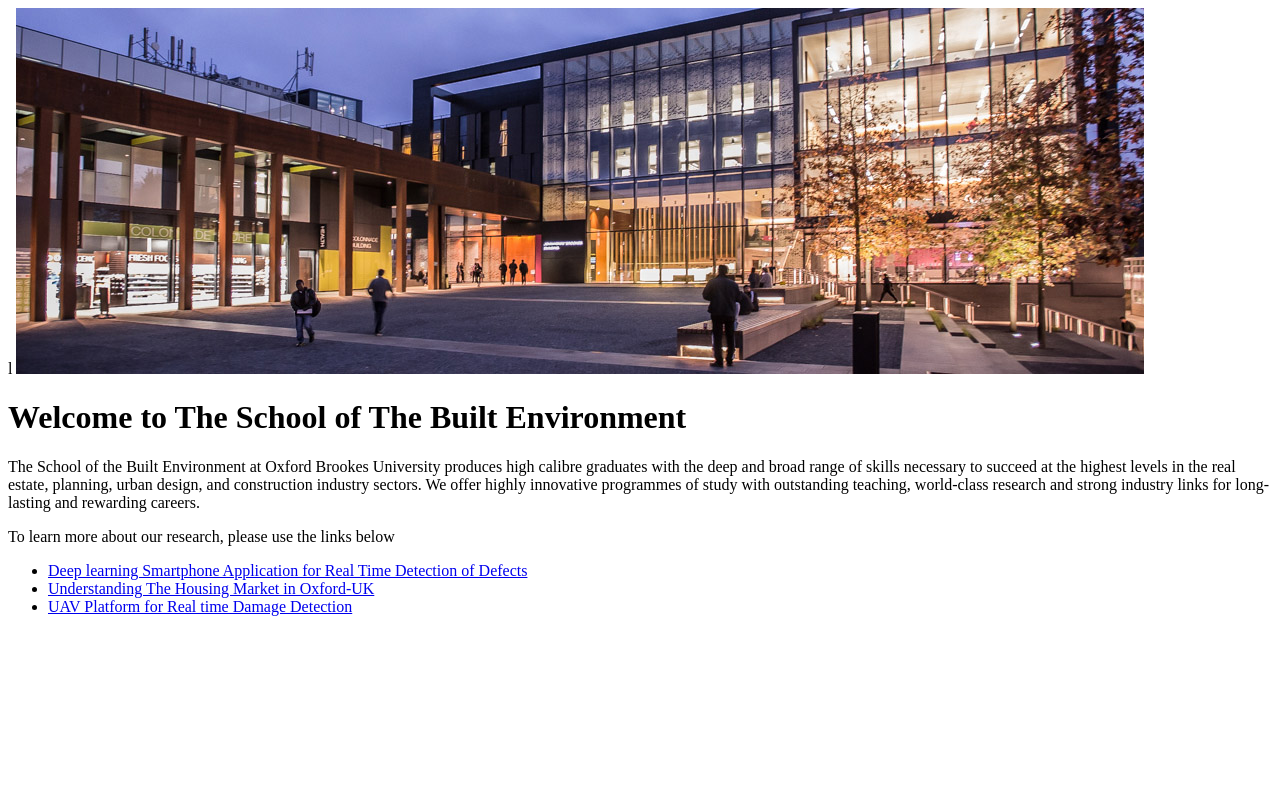
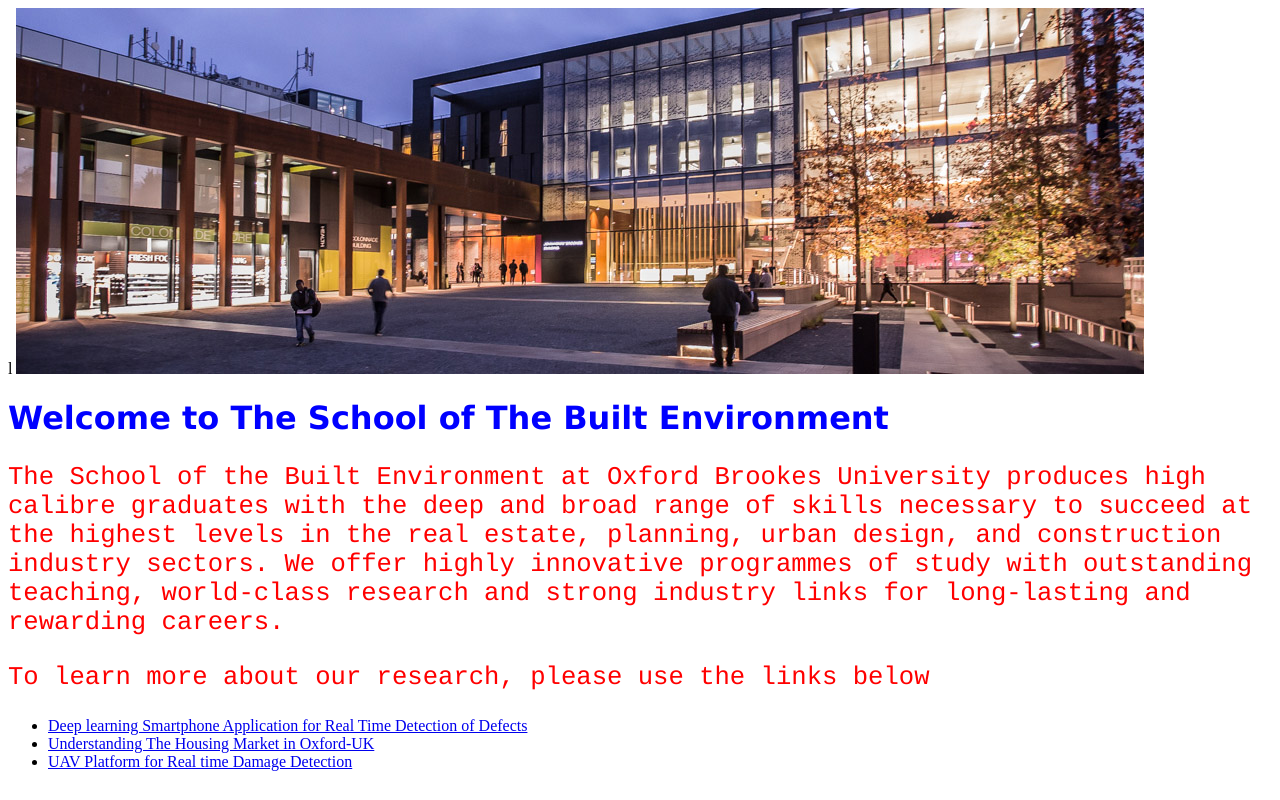
Before and after one commit to obu-sobe/main, a plain HTML site: page index.html in a window 1280 px wide. Drawn offline with Linux system fonts and the light colour scheme.

Commit message:
Update index.html

```diff
--- a/index.html
+++ b/index.html
@@ -2,6 +2,18 @@ l<!DOCTYPE html>
 <html>
   <head>
     <title>SoBE Github Repo</title>
+    <style>
+h1 {
+  color: blue;
+  font-family: verdana;
+  font-size: 200%;
+}
+p {
+  color: red;
+  font-family: courier;
+  font-size: 160%;
+}
+</style>
   </head>
 <body>
   <img src="HeadingtonCampus.jpeg", alt="Headington Campus">
```
